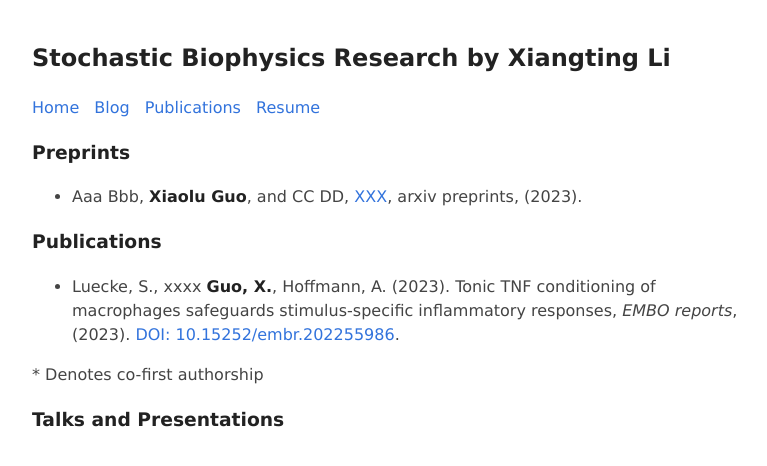
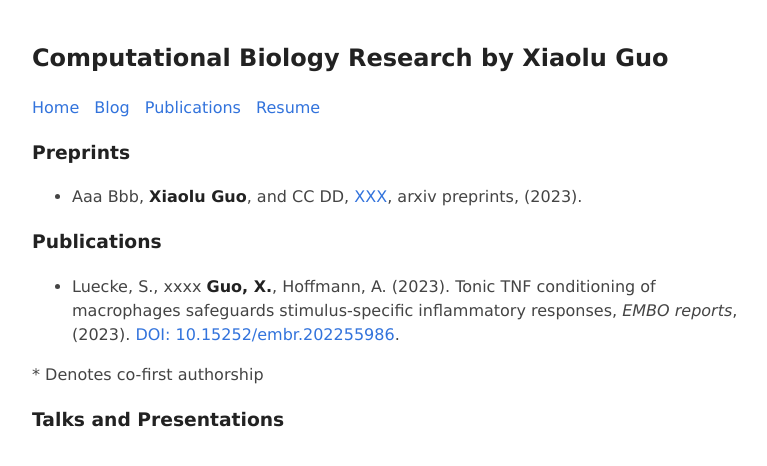
Before and after one commit to Xiaolu-Guo/Xiaolu-Guo.github.io, a Jekyll site: the page built from publications.md, in a window 1280 px wide. Shown: the top 466 px of the page, without its empty margins (248-1015 px from the left). Built offline with Jekyll 4.4.1, drawn with Linux system fonts in a browser that asks for light colours.

Commit message:
Update _config.yml

```diff
--- a/_config.yml
+++ b/_config.yml
@@ -18,13 +18,13 @@
 # You can create any custom variable you would like, and they will be accessible
 # in the templates via {{ site.myvariable }}.
 
-title: Stochastic Biophysics Research by Xiangting Li
-email: xiangting.li@ucla.edu
+title: Computational Biology Research by Xiaolu Guo
+email: xiaoluguo@g.ucla.edu
 description: >-
-  Xiangting Li delves into the stochastic dynamics inherent in biological systems, focusing particularly on DNA-protein interactions across multiple scales. By amalgamating statistical physics, biomathematics, and computational methodologies, Li aims to decode the complex molecular interactions within cellular environments. Explore the intricate dance of molecules through the lens of stochastic processes, and venture into the realms of biophysics and genomic maintenance.
+  X.
   #baseurl: "/research" # the subpath of your site, e.g. /blog
-url: "http://hsianktin.github.io" #
-github_username:  hsianktin
+url: "http://xiaolu-guo.github.io" #
+github_username:  Xiaolu-Guo
 
 # Build settings
 plugins:
```
